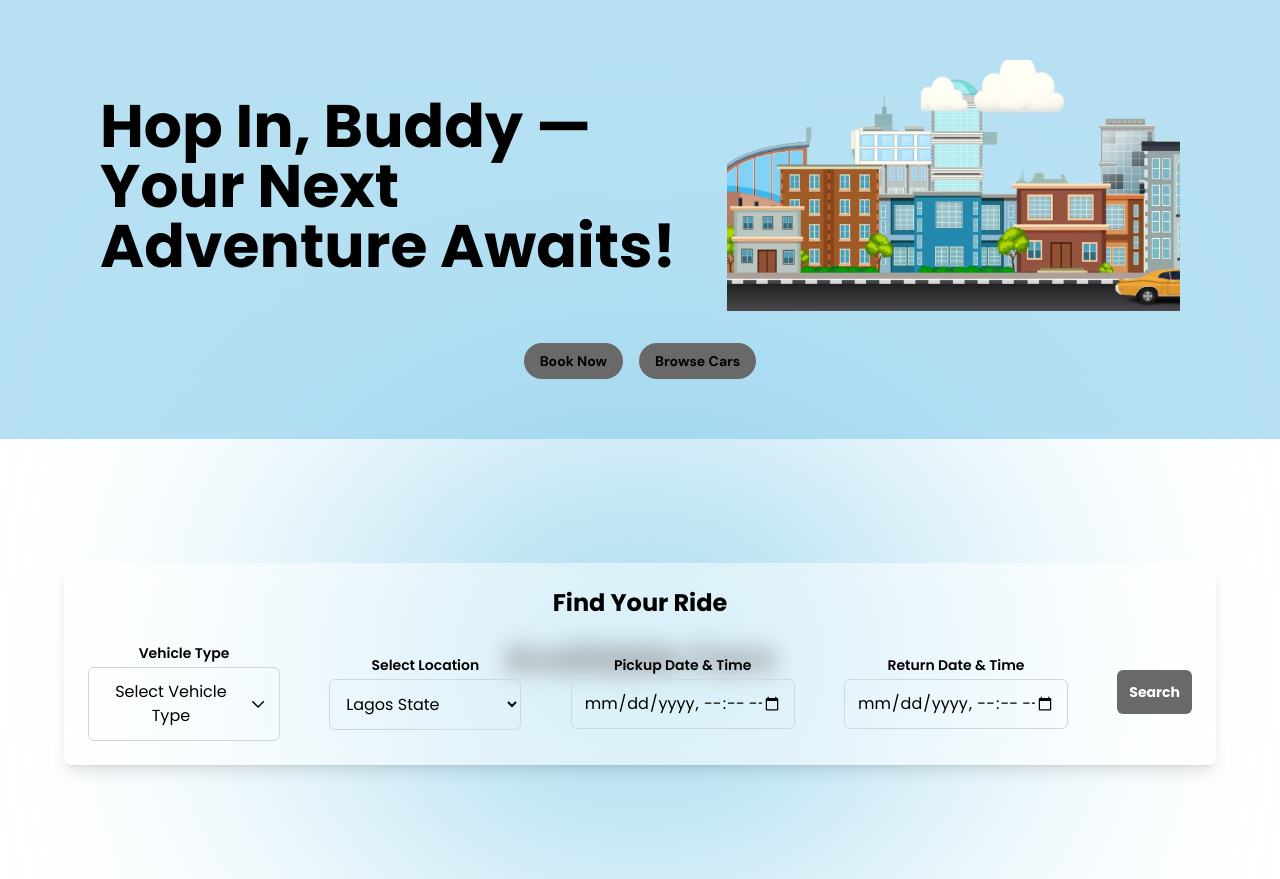
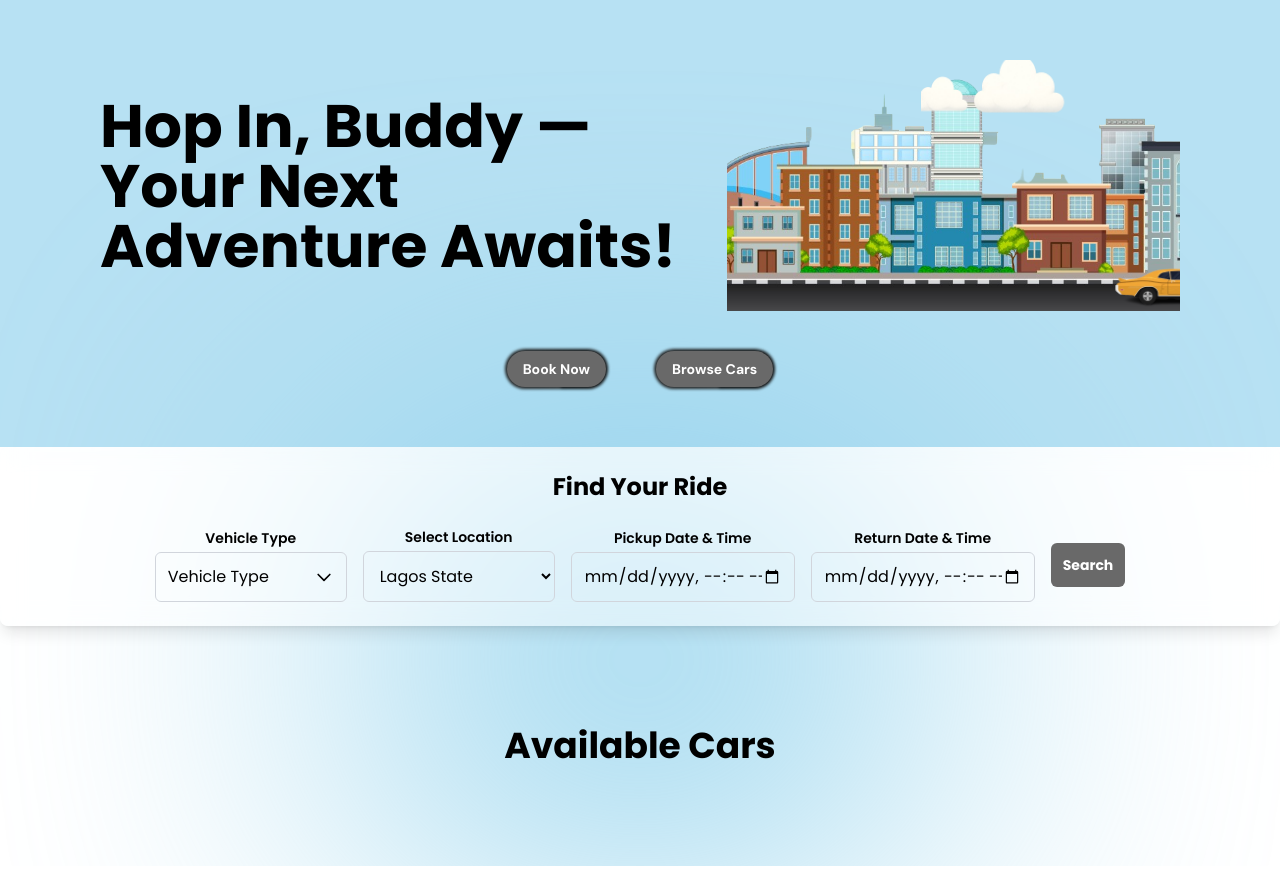
Before and after one commit to Otonbara/CarBuddy, a React (Vite) app: page / in a window 1280 px wide. Built offline with nearby package versions, Linux system fonts and the light colour scheme.

Commit message:
feat: enhance Hero component with animated buttons and background effects

```diff
--- a/src/pages/Hero.tsx
+++ b/src/pages/Hero.tsx
@@ -1,5 +1,5 @@
 import { useState, useRef, useEffect } from "react";
-import { motion } from "framer-motion";
+import { motion, useSpring, useTime, useTransform } from "framer-motion";
 import HeroCity from "../assets/Hero_City.png";
 import MovingCar from "../assets/Car.png";
 import MovingCloud from "../assets/Cloud.png";
@@ -11,7 +11,7 @@ import Coupe from "../assets/coupe_car.png";
 
 export default function Hero() {
   const [isOpen, setIsOpen] = useState(false);
-  const [selectedVehicle, setSelectedVehicle] = useState("Select Vehicle Type");
+  const [selectedVehicle, setSelectedVehicle] = useState("Vehicle Type");
 
   const vehicles = [
     { label: "Sedan", img: Sedan },
@@ -48,6 +48,23 @@ export default function Hero() {
     setSelectedVehicle(vehicle.label);
     setIsOpen(false);
   };
+
+  const time = useTime()
+
+  const rotate = useTransform(time, [0, 1000], [0, 360], { clamp: false });
+
+  const rotatingBg = useTransform(rotate, (r) =>{
+    return `conic-gradient(from ${r}deg, #2C2C2C, #282828, #242424, #202020, #1C1C1C, #181818, #141414, #101010, #0C0C0C, #080808)`
+  })
+
+  const pulse = useSpring(0, { damping: 0, mass: 5, stiffness: 5})
+  const pulsingBg = useTransform(pulse, (p) => {
+    return `blur(${p}px)`
+  })
+
+  useEffect(() => {
+    pulse.set(5);
+  }, []);
 
   return (
     <main>
@@ -109,20 +126,24 @@ export default function Hero() {
             </motion.div>
           </motion.div>
         </div>
-        <div className="font-[DM_Sans] flex justify-center mt-8 gap-4">
-          <button className="bg-[#696969] font-bold text-sm px-4 py-2 rounded-full hover:bg-[#696969]/70 transition duration-300 ease-in-out hover:shadow-sm shadow-black">
-            <a href="">Book Now</a>
-          </button>
-          <button className="bg-[#696969] font-bold text-sm px-4 py-2 rounded-full hover:bg-[#696969]/70 transition duration-300 ease-in-out hover:shadow-sm shadow-black">
-            <a href="">Browse Cars</a>
-          </button>
+        <div className="font-[DM_Sans] flex justify-center mt-10 gap-[50px]">
+          <div className="relative">
+            <button className="relative bg-[#696969] hover:bg-[#696969]/60 font-bold text-sm text-white px-4 py-2 rounded-full transition duration-300 ease-in-out z-10">
+              <a href="">Book Now</a>
+            </button>
+            <motion.div className="absolute -inset-[2px] rounded-full" style={{ background: rotatingBg, filter: pulsingBg }}></motion.div>
+          </div>
+          <div className="relative">
+            <button className="relative bg-[#696969] hover:bg-[#696969]/60 font-bold text-sm text-white px-4 py-2 rounded-full transition duration-300 ease-in-out z-10">
+              <a href="">Browse Cars</a>
+            </button>
+            <motion.div className="absolute -inset-[2px] rounded-full" style={{ background: rotatingBg, filter: pulsingBg }}></motion.div>
+          </div>
         </div>
       </div>
 
-      {/* Transparent Floating Platform */}
-      <div className="absolute flex flex-col lg:top-[83%] md:top-[85%] top-[130%] left-1/2 transform -translate-x-1/2 -translate-y-1/2
-                bg-white/50 backdrop-blur-md p-6 rounded-lg shadow-lg z-30 font-[Poppins]
-                w-full lg:w-[90%] md:w-[90%]">
+      {/* Transparent Platform */}
+      <div className="relative flex flex-col items-center justify-center bg-white/50 backdrop-blur-md p-6 rounded-lg shadow-lg z-20 font-[Poppins]">
         <h2 className="text-2xl font-bold text-center mb-6">Find Your Ride</h2>
 
         <form className="flex flex-col lg:flex-row md:items-center md:justify-between gap-4">
@@ -207,8 +228,8 @@ export default function Hero() {
 
       {/* Gradient Background */}
       <div className="w-[600px] h-[400px] bg-[#87CEEB] rounded-full
-                absolute lg:top-[50%] left-[50%] translate-x-[-50%] translate-y-[15%] blur-[150px] z-10"></div>
-      <div className="relative flex flex-col items-center justify-center lg:px-[100px] lg:py-[200px] px-[30px] pt-[560px] z-20">
+                absolute lg:top-[50%] left-[50%] translate-x-[-50%] translate-y-[15%] blur-[150px] z-10 hidden md:block"></div>
+      <div className="relative flex flex-col items-center justify-center lg:px-[100px] lg:py-[100px] px-[30px] py-[50px] z-20">
         {/* AVAILABLE CARS CAROUSEL */}
         <h2 className="text-center text-4xl font-bold font-[Poppins]">Available Cars</h2>
       </div>
```
